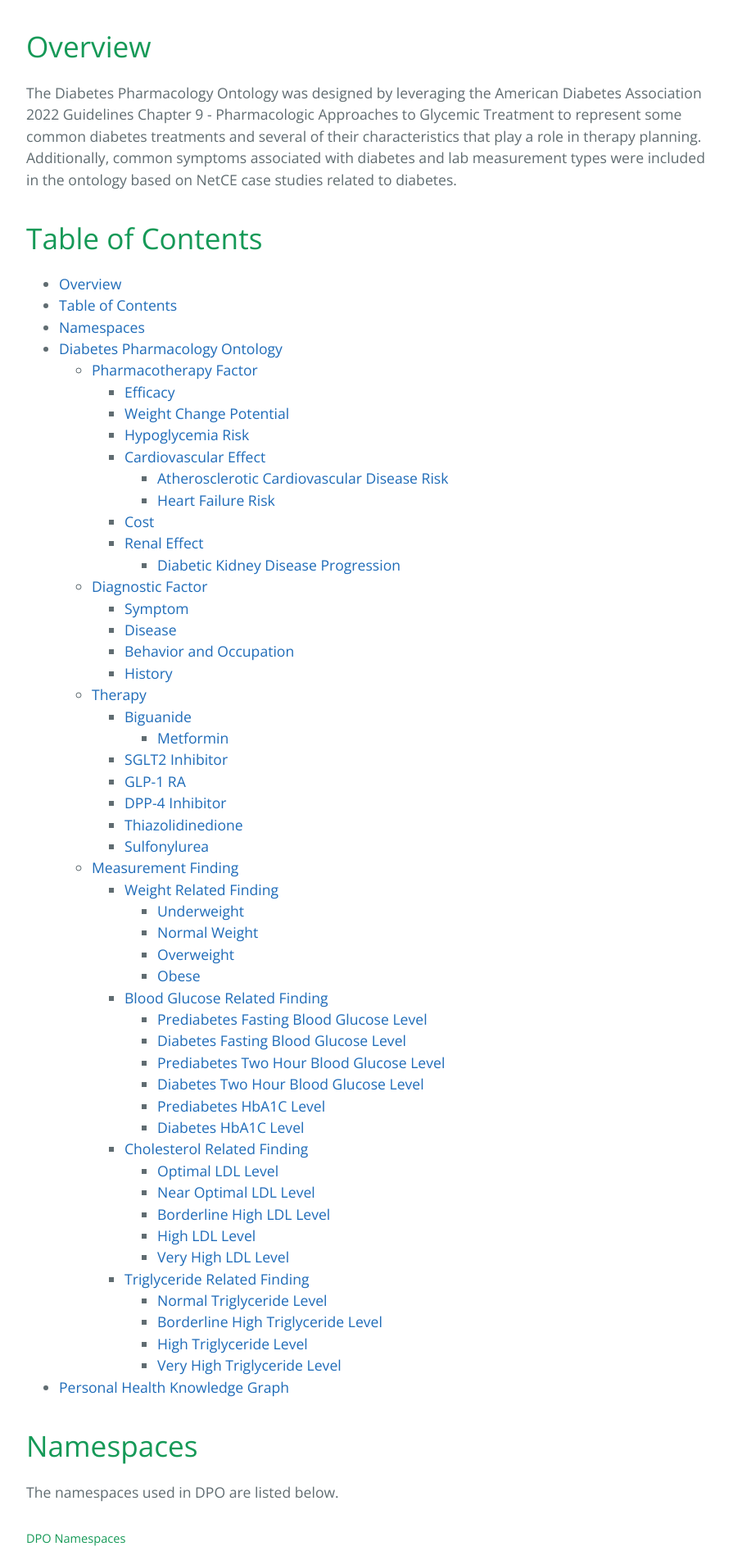
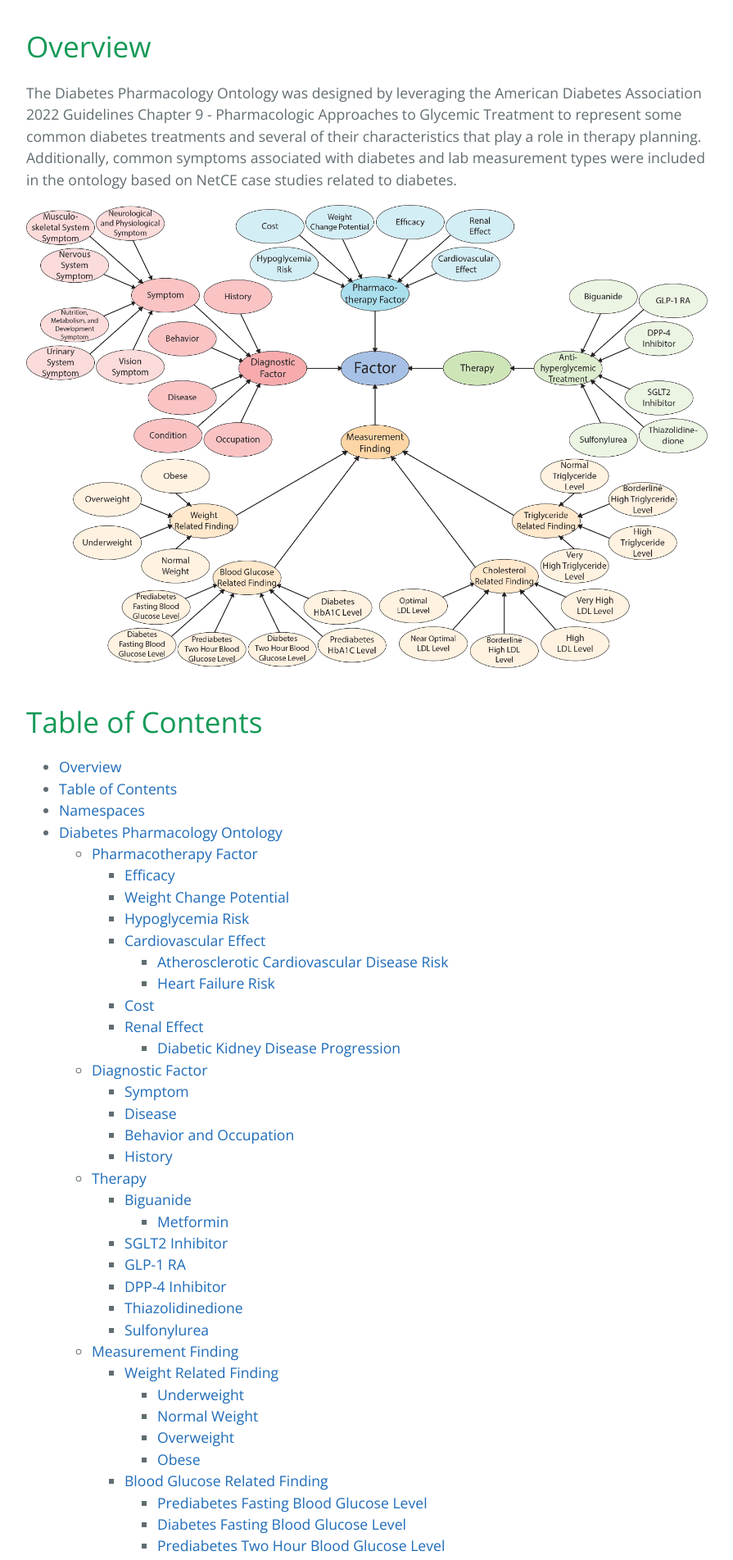
Before and after one commit to tetherless-world/diabetes-pharmacology-ontology, a Jekyll site: the page built from docs/index.md, in a window 1280 px wide. Shown: the part 415-2318 px from the top of the page at 82% size, without its empty margins (192-1087 px from the left). Built offline with Jekyll 4.4.1, drawn with Linux system fonts in a browser that asks for light colours; our own code applies the rules of GitHub Pages for plain Markdown files.

Commit message:
Update index.md

```diff
--- a/docs/index.md
+++ b/docs/index.md
@@ -5,6 +5,8 @@ layout: default
 # Overview
 
 The Diabetes Pharmacology Ontology was designed by leveraging the American Diabetes Association 2022 Guidelines Chapter 9 - Pharmacologic Approaches to Glycemic Treatment to represent some common diabetes treatments and several of their characteristics that play a role in therapy planning. Additionally, common symptoms associated with diabetes and lab measurement types were included in the ontology based on NetCE case studies related to diabetes.
+
+![DPO](./assets/images/DPO.png)
 
 # Table of Contents
 - [Overview](#overview)
```
